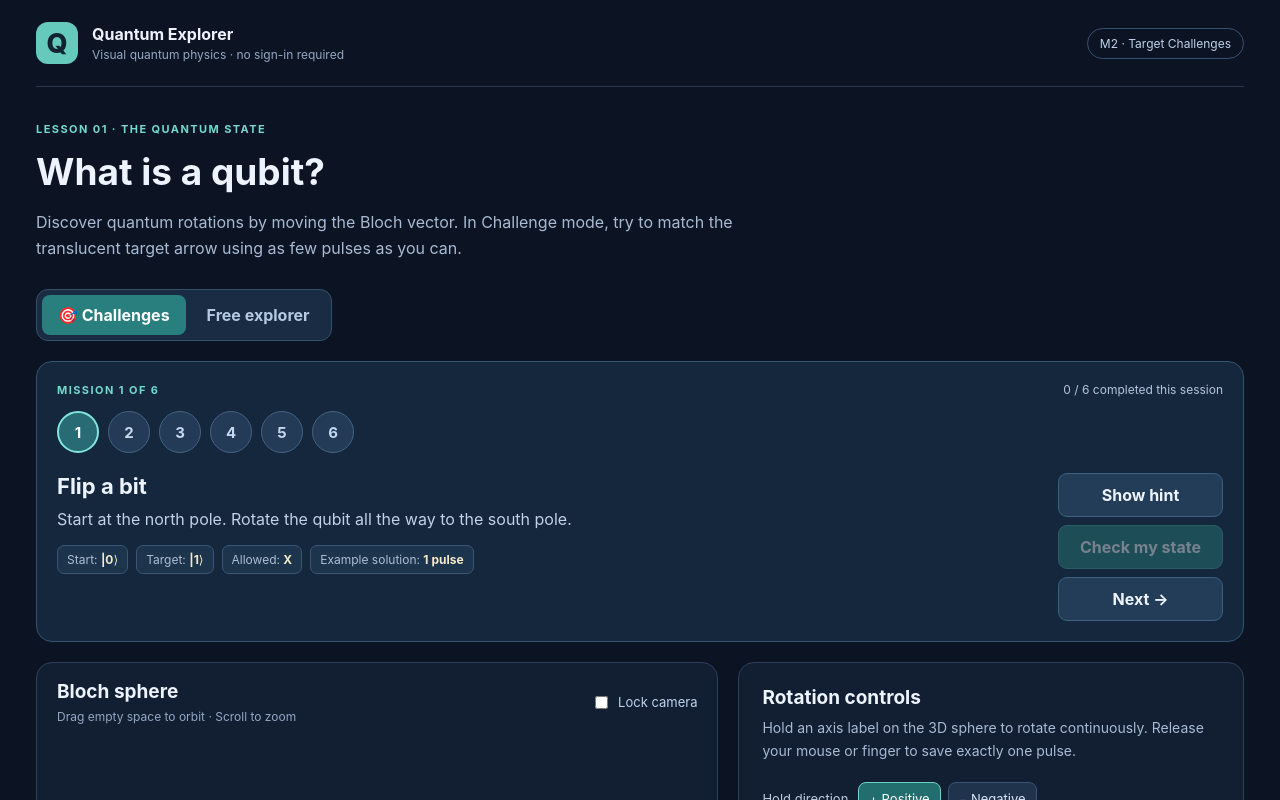
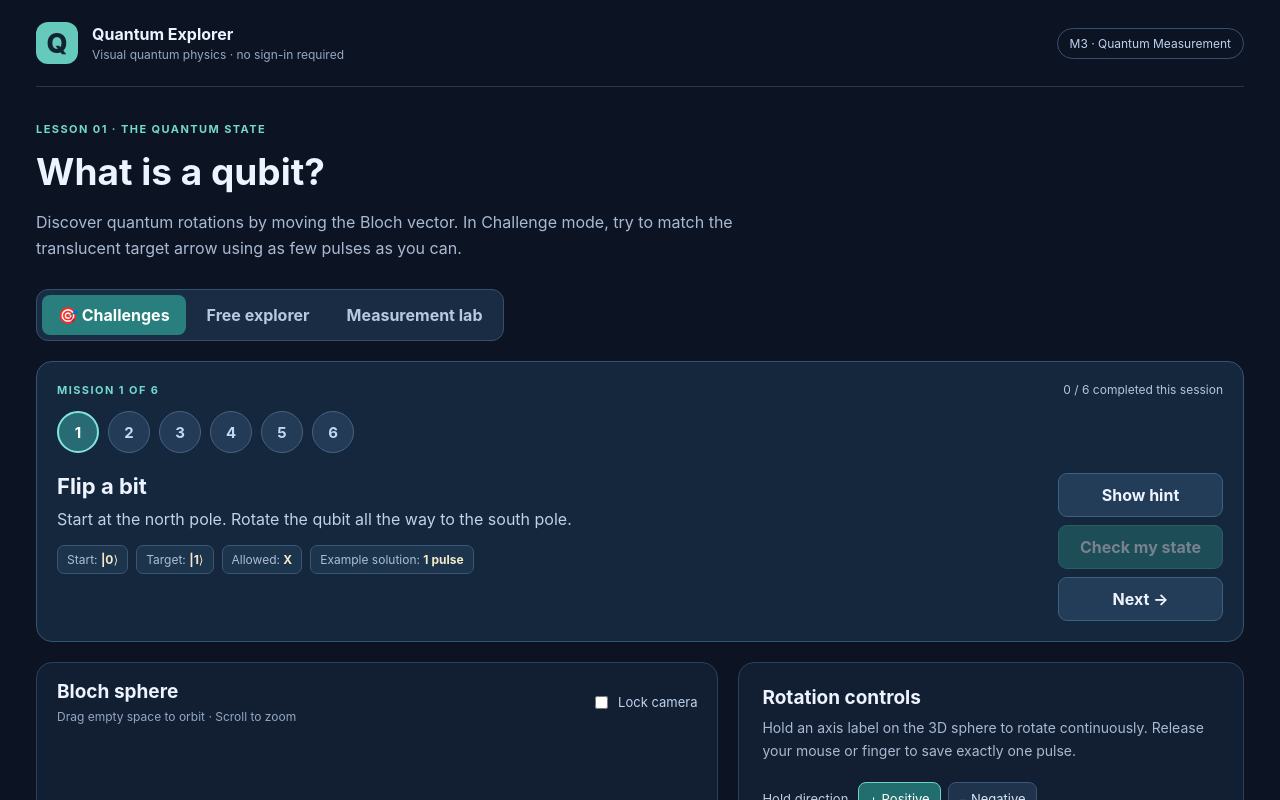
Before and after one commit to Tolverne/quantum-explorer, a React (Vite) app: page / in a window 1280 px wide. Shown: the top 800 px of the page. Built offline with nearby package versions, Linux system fonts and the light colour scheme; no server answers.

Commit message:
feat(m3): add independent Measurement Lab alongside M1/M2 modes

```diff
--- a/src/App.tsx
+++ b/src/App.tsx
@@ -1,12 +1,13 @@
 import { useEffect, useRef, useState } from 'react'
 import Sphere from './visualization/Sphere'
+import MeasurementLab from './measurement/MeasurementLab'
 import { NORTH, rotate, stateName, type Axis, type Pulse, type Vector } from './quantum/bloch'
 import { holdDegrees, roundDegrees } from './interaction/hold'
 import { CHALLENGES, applyFrom, checkChallenge, type Challenge } from './challenges/challenges'
 
 const PULSE_DURATION_MS = 630
 type HoldSession = { axis: Axis; from: Vector; started: number; direction: 1 | -1 }
-type Mode = 'explore' | 'challenge'
+type Mode = 'explore' | 'challenge' | 'measurement'
 
 export default function App() {
   const [vector, setVector] = useState<Vector>(NORTH)
@@ -191,16 +192,17 @@ export default function App() {
     <header className="header">
       <span className="logo">Q</span>
       <div><strong>Quantum Explorer</strong><span className="subtitle">Visual quantum physics · no sign-in required</span></div>
-      <span className="chip">M2 · Target Challenges</span>
+      <span className="chip">M3 · Quantum Measurement</span>
     </header>
     <main>
       <section className="intro">
-        <span className="overline">LESSON 01 · THE QUANTUM STATE</span>
-        <h1>What is a qubit?</h1>
-        <p>Discover quantum rotations by moving the Bloch vector. In Challenge mode, try to match the translucent target arrow using as few pulses as you can.</p>
+        <span className="overline">{mode === 'measurement' ? 'LESSON 02 · QUANTUM MEASUREMENT' : 'LESSON 01 · THE QUANTUM STATE'}</span>
+        <h1>{mode === 'measurement' ? 'What happens when we measure?' : 'What is a qubit?'}</h1>
+        <p>{mode === 'measurement' ? 'Prepare a quantum state, observe individual results and compare repeated measurements with predictions.' : 'Discover quantum rotations by moving the Bloch vector. In Challenge mode, try to match the translucent target arrow using as few pulses as you can.'}</p>
         <div className="mode-switch" role="group" aria-label="Explorer mode">
           <button type="button" className={mode === 'challenge' ? 'selected' : ''} aria-pressed={mode === 'challenge'} disabled={busy} onClick={() => chooseMode('challenge')}>🎯 Challenges</button>
           <button type="button" className={mode === 'explore' ? 'selected' : ''} aria-pressed={mode === 'explore'} disabled={busy} onClick={() => chooseMode('explore')}>Free explorer</button>
+          <button type="button" className={mode === 'measurement' ? 'selected' : ''} aria-pressed={mode === 'measurement'} disabled={busy} onClick={() => chooseMode('measurement')}>Measurement lab</button>
         </div>
       </section>
       {mode === 'challenge' && <section className="challenge-panel" aria-label="Bloch sphere challenges">
@@ -241,7 +243,8 @@ export default function App() {
             : <><strong>Not quite there.</strong> You are {assessment.angle.toFixed(1)}° from the target. Adjust the rotation or try Undo, then check again.</>}
         </div>}
       </section>}
-      <div className="layout">
+      {mode === 'measurement' && <MeasurementLab/>}
+      {mode !== 'measurement' && <div className="layout">
         <section className="canvas-panel">
           <div className="panel-heading">
             <div><h2>Bloch sphere</h2><span className="tip">{cameraLocked ? 'View locked' : 'Drag empty space to orbit · Scroll to zoom'}</span></div>
@@ -299,8 +302,8 @@ export default function App() {
           </div>
           <p className="footnote">A Bloch vector represents a quantum state, not a physical arrow. Pauli X/Y/Z correspond to 180° rotations up to global phase. Challenges compare quantum states, not your camera angle.</p>
         </section>
-      </div>
+      </div>}
     </main>
-    <footer>Quantum Explorer · Runs entirely in your browser · Next modules: measurement and entanglement</footer>
+    <footer>Quantum Explorer · Runs entirely in your browser · Next module: entanglement</footer>
   </div>
 }
```
